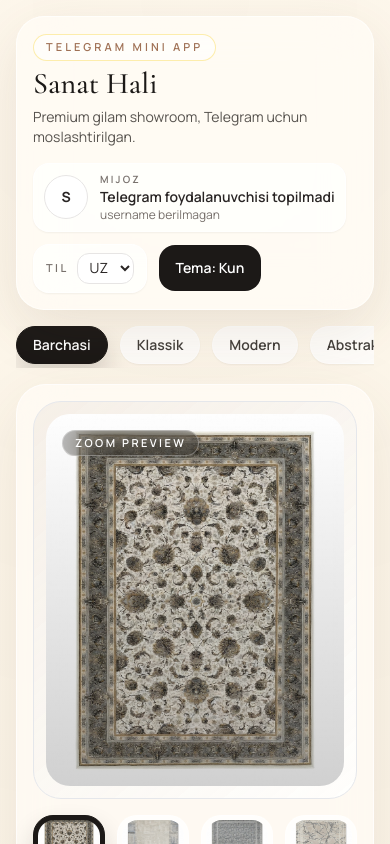
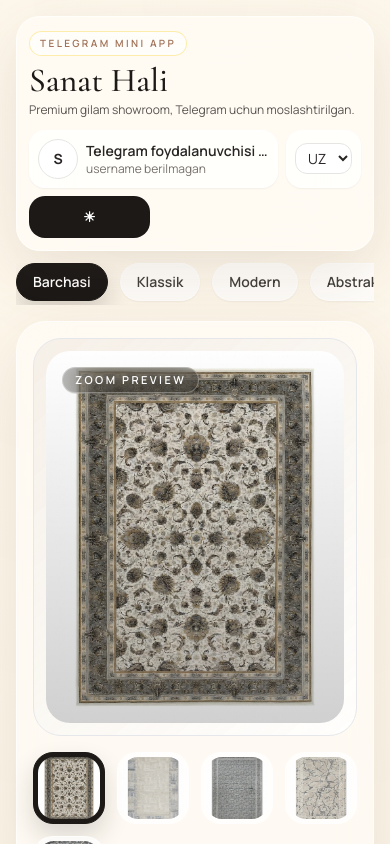
Before and after one commit to Wic000/sanat-hali, a React (Vite) app: page / in a window 390 px wide. Shown: the top 844 px of the page. Built offline with nearby package versions, Linux system fonts and the light colour scheme.

Commit message:
Tighten mobile header layout

```diff
--- a/components/ShowroomHeader.tsx
+++ b/components/ShowroomHeader.tsx
@@ -54,27 +54,27 @@ const ShowroomHeader: React.FC<ShowroomHeaderProps> = ({
   const displayUsername = telegramUser?.username ? `@${telegramUser.username}` : usernameMissingLabel;
 
   return (
-  <header className={`mb-4 rounded-[28px] border px-4 py-4 shadow-[0_18px_60px_rgba(90,65,40,0.12)] backdrop-blur-xl sm:px-5 ${
+  <header className={`mb-3 rounded-[24px] border px-3 py-3 shadow-[0_18px_60px_rgba(90,65,40,0.12)] backdrop-blur-xl sm:mb-4 sm:px-5 sm:py-4 ${
     theme === 'dark'
       ? 'border-white/10 bg-[rgba(28,24,21,0.82)]'
       : 'border-white/60 bg-[rgba(255,252,247,0.7)]'
   }`}>
-    <div className="flex flex-col gap-4 lg:flex-row lg:items-center lg:justify-between">
+    <div className="flex flex-col gap-3 lg:flex-row lg:items-center lg:justify-between">
       <div className="min-w-0">
-        <div className={`mb-2 inline-flex items-center gap-2 rounded-full border px-3 py-1 text-[11px] font-semibold uppercase tracking-[0.28em] ${
+        <div className={`mb-2 inline-flex items-center gap-2 rounded-full border px-2.5 py-1 text-[10px] font-semibold uppercase tracking-[0.24em] sm:px-3 sm:text-[11px] ${
           theme === 'dark'
             ? 'border-amber-200/20 bg-white/5 text-amber-100/80'
             : 'border-amber-200/70 bg-white/60 text-amber-900/70'
         }`}>
           {appBadge}
         </div>
-        <h1 className={`font-display text-3xl leading-none sm:text-4xl ${theme === 'dark' ? 'text-stone-100' : 'text-stone-900'}`}>Sanat Hali</h1>
-        <p className={`mt-2 max-w-2xl text-sm sm:text-base ${theme === 'dark' ? 'text-stone-300' : 'text-stone-600'}`}>{subtitle}</p>
+        <h1 className={`font-display text-[2.1rem] leading-none sm:text-4xl ${theme === 'dark' ? 'text-stone-100' : 'text-stone-900'}`}>Sanat Hali</h1>
+        <p className={`mt-1 max-w-2xl text-xs sm:mt-2 sm:text-base ${theme === 'dark' ? 'text-stone-300' : 'text-stone-600'}`}>{subtitle}</p>
       </div>
 
-      <div className="flex flex-wrap items-center gap-3">
-        <div className={`flex items-center gap-3 rounded-2xl border px-2.5 py-2 shadow-sm ${theme === 'dark' ? 'border-white/10 bg-white/5' : 'border-white/70 bg-white/65'}`}>
-          <div className={`flex h-11 w-11 shrink-0 items-center justify-center overflow-hidden rounded-full border text-sm font-bold ${
+      <div className="grid grid-cols-[minmax(0,1fr)_auto] gap-2 sm:flex sm:flex-wrap sm:items-center sm:gap-3">
+        <div className={`flex min-w-0 items-center gap-2 rounded-2xl border px-2 py-2 shadow-sm ${theme === 'dark' ? 'border-white/10 bg-white/5' : 'border-white/70 bg-white/65'}`}>
+          <div className={`flex h-10 w-10 shrink-0 items-center justify-center overflow-hidden rounded-full border text-sm font-bold ${
             theme === 'dark'
               ? 'border-white/10 bg-stone-900 text-stone-100'
               : 'border-stone-200 bg-white text-stone-800'
@@ -90,9 +90,6 @@ const ShowroomHeader: React.FC<ShowroomHeaderProps> = ({
             )}
           </div>
           <div className="min-w-0">
-            <div className={`text-[10px] font-semibold uppercase tracking-[0.22em] ${theme === 'dark' ? 'text-stone-500' : 'text-stone-500'}`}>
-              {customerLabel}
-            </div>
             <div className={`truncate text-sm font-semibold ${theme === 'dark' ? 'text-stone-100' : 'text-stone-800'}`}>
               {displayName}
             </div>
@@ -102,8 +99,8 @@ const ShowroomHeader: React.FC<ShowroomHeaderProps> = ({
           </div>
         </div>
 
-        <div className={`flex items-center gap-2 rounded-2xl border px-3 py-2 shadow-sm ${theme === 'dark' ? 'border-white/10 bg-white/5' : 'border-white/70 bg-white/65'}`}>
-          <span className={`text-[11px] font-semibold uppercase tracking-[0.22em] ${theme === 'dark' ? 'text-stone-400' : 'text-stone-500'}`}>{languageLabel}</span>
+        <div className={`flex items-center justify-end gap-2 rounded-2xl border px-2 py-2 shadow-sm sm:justify-start sm:px-3 ${theme === 'dark' ? 'border-white/10 bg-white/5' : 'border-white/70 bg-white/65'}`}>
+          <span className={`hidden text-[11px] font-semibold uppercase tracking-[0.22em] sm:inline ${theme === 'dark' ? 'text-stone-400' : 'text-stone-500'}`}>{languageLabel}</span>
           <select
             value={lang}
             onChange={(event) => onChangeLang(event.target.value as AppLang)}
@@ -115,31 +112,35 @@ const ShowroomHeader: React.FC<ShowroomHeaderProps> = ({
           </select>
         </div>
 
+        <div className="grid grid-cols-2 gap-2 sm:flex sm:items-center">
           <button
             type="button"
             onClick={onToggleTheme}
-          className={`rounded-2xl border px-4 py-3 text-sm font-semibold transition ${
+            className={`rounded-2xl border px-3 py-2.5 text-sm font-semibold transition sm:px-4 sm:py-3 ${
               theme === 'dark'
                 ? 'border-white/10 bg-white/5 text-stone-100 hover:bg-white/10'
                 : 'border-stone-900/10 bg-stone-900 text-white hover:bg-stone-800'
             }`}
           >
-          {themeLabel}
+            <span className="sm:hidden">{theme === 'light' ? '☀' : '☾'}</span>
+            <span className="hidden sm:inline">{themeLabel}</span>
           </button>
 
           {isAdmin && (
             <button
               type="button"
               onClick={onToggleAdmin}
-            className={`rounded-2xl border px-4 py-3 text-sm font-semibold shadow-[0_12px_24px_rgba(28,25,23,0.2)] transition ${
+              className={`rounded-2xl border px-3 py-2.5 text-sm font-semibold shadow-[0_12px_24px_rgba(28,25,23,0.2)] transition sm:px-4 sm:py-3 ${
                 theme === 'dark'
                   ? 'border-amber-200/20 bg-amber-100 text-stone-900 hover:bg-amber-50'
                   : 'border-stone-900/10 bg-stone-900 text-white hover:bg-stone-800'
               }`}
             >
-            {showAdminPanel ? adminCloseLabel : adminOpenLabel}
+              <span className="sm:hidden">{showAdminPanel ? 'Admin' : 'Admin'}</span>
+              <span className="hidden sm:inline">{showAdminPanel ? adminCloseLabel : adminOpenLabel}</span>
             </button>
           )}
+        </div>
       </div>
     </div>
   </header>
```
Lines whose indentation alone changed are shown as unchanged.
